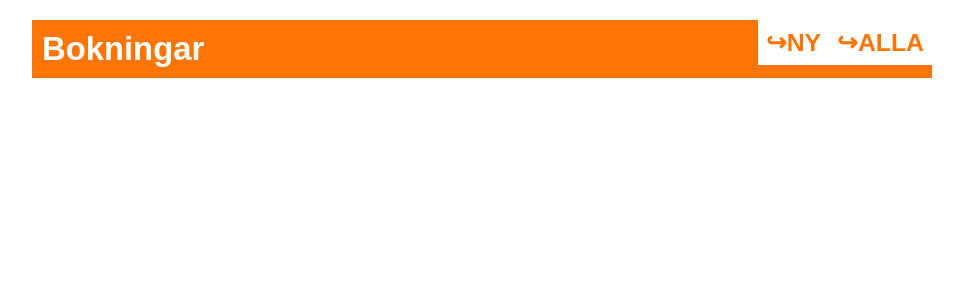
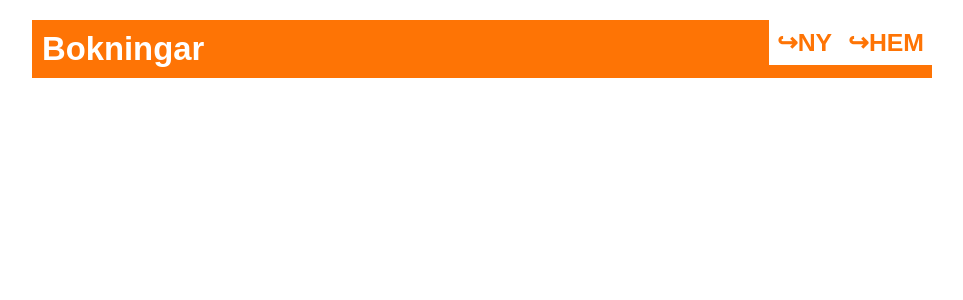
Before and after one commit to Asplund-Samuelsson/book, a Flask app: page / in a window 1280 px wide. Shown: the top 300 px of the page, without its empty margins (158-1121 px from the left). Run offline with Flask 3, Linux system fonts and the light colour scheme; data that the repository does not hold is empty.

Commit message:
Be more generous with the home screen

```diff
--- a/src/book.py
+++ b/src/book.py
@@ -227,7 +227,7 @@ class BookingManager():
             }
         return table
 
-    def index_list(self, n=5):
+    def index_list(self, n=10):
         bookings_raw = self.db.get_bookings().sort_values(by='time_created', ascending=False).head(n).iterrows()
         bookings_list = []
         for booking in bookings_raw:
--- a/templates/base.html
+++ b/templates/base.html
@@ -8,7 +8,7 @@
 </head>
 <body>
     <ul>
-        <li><a href="{{ url_for('index') }}">&#x21AA;ALLA</a></li>
+        <li><a href="{{ url_for('index') }}">&#x21AA;HEM</a></li>
         <li><a href="{{ url_for('create') }}">&#x21AA;NY</a></li>
     </ul>
     <div class="content">
```
